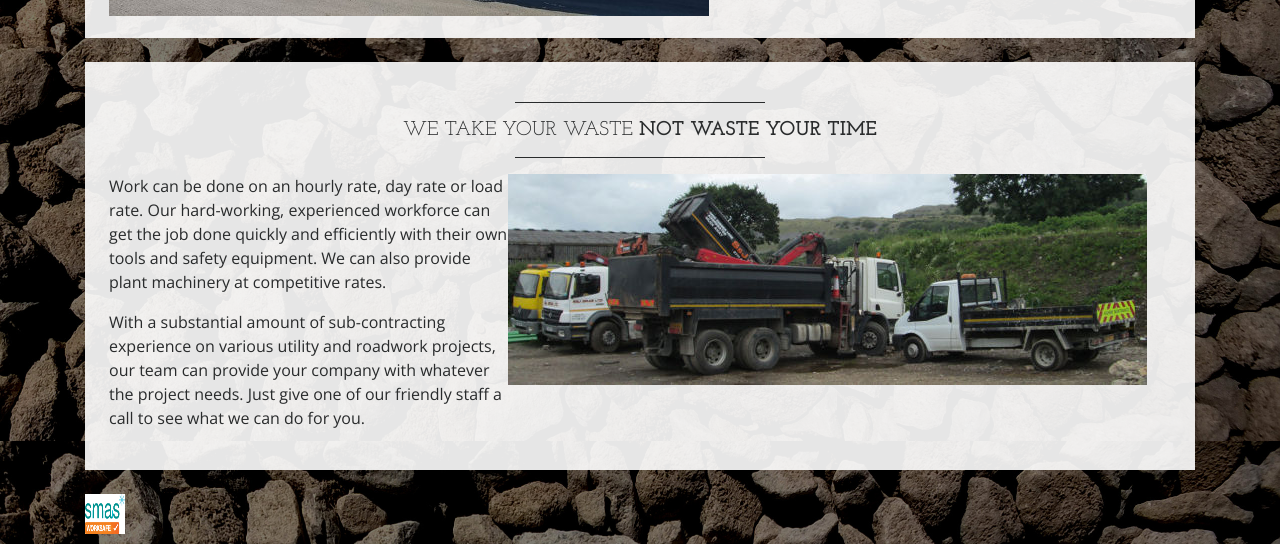
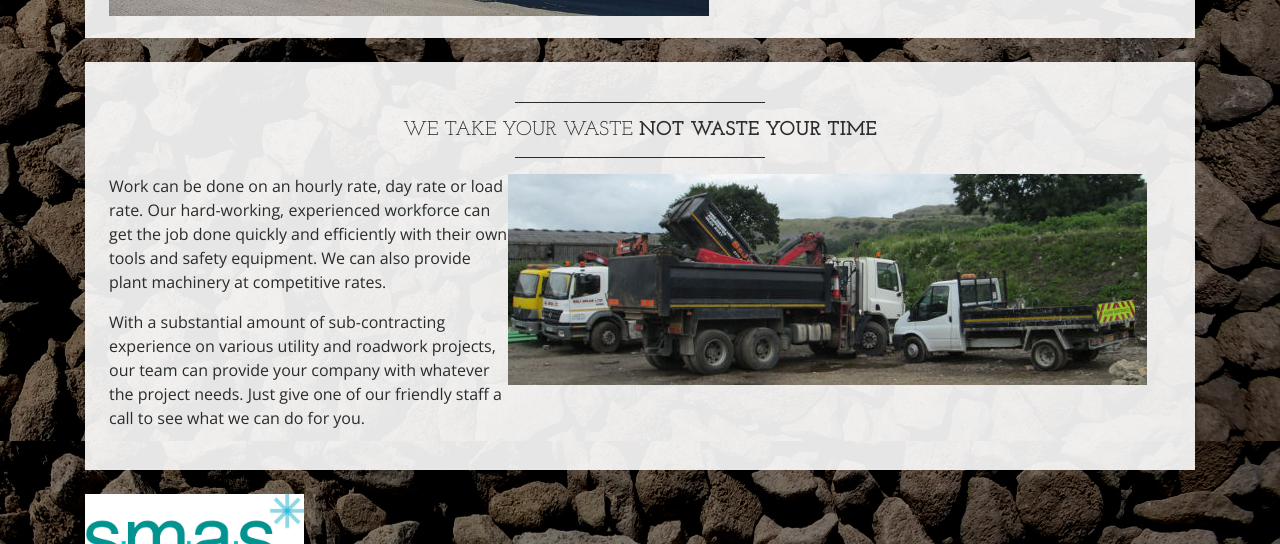
Before and after one commit to pitstop4pcs/sandjgrab, a website: page index.html in a window 1280 px wide. Shown: the part 1534-2078 px from the top of the page. Drawn offline with nearby package versions, Linux system fonts and the light colour scheme.

Commit message:
Update index.html

```diff
--- a/index.html
+++ b/index.html
@@ -144,7 +144,8 @@
             <p>With a substantial amount of sub-contracting experience on various utility and roadwork projects, our team can provide your company with whatever the project needs. Just give one of our friendly staff a call to see what we can do for you.</p>
          </div>
 	<p align="left">
-	<img alt="We are pleased to have gained a SMAS Worksafe certificate (www.smasltd.com). This means that we have met the SSIP core criteria recognised by the HSE and other SSIP accreditation schemes. Meeting the SSIP Core Criteria demonstrates that we are serious about H&S and have (and use) an effective H&S Management System to ensure that any work they are engaged in is, so far as reasonably practical, carried out without risk to health and safety." width="40" height="40" src="img/WSC consultant-SSIP web.jpg">
+	<img alt="We are pleased to have gained a SMAS Worksafe certificate (www.smasltd.com). This means that we have met the SSIP core criteria recognised by the HSE and other SSIP accreditation schemes. Meeting the SSIP Core Criteria demonstrates that we are serious about H&S and have (and use) an effective H&S Management System to ensure that any work they are engaged in is, so far as reasonably practical, carried out without risk to health and safety."
+	     width="219" height="116" src="img/WSC consultant-SSIP web.jpg">
 	<p align="right">
 	<a href="https://www.facebook.com/sandjgrab" target="_blank"><img alt="Follow us on Facebook" width="40" height="40" src="img/Facebook_Logo.png"></a>
 	<a href="https://twitter.com/SandJGrab" target="_blank"><img alt="Follow us on Twitter" width="40" height="40" src="img/Twitter_Logo.png"></a>
```
